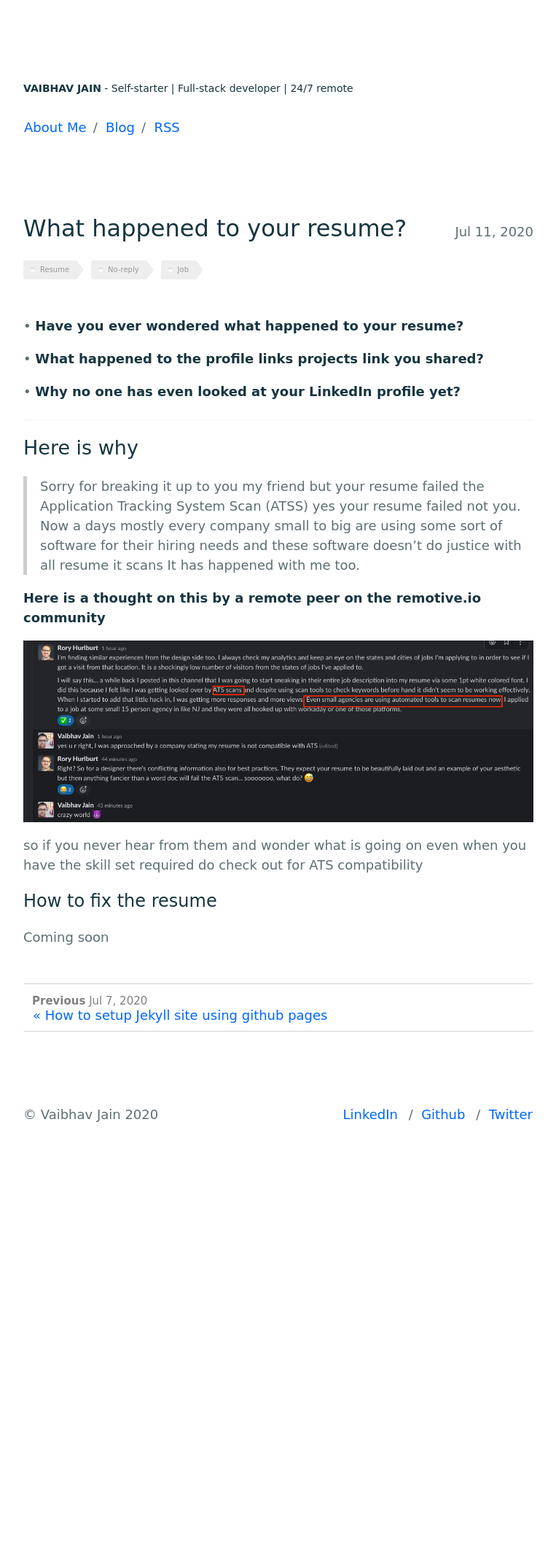
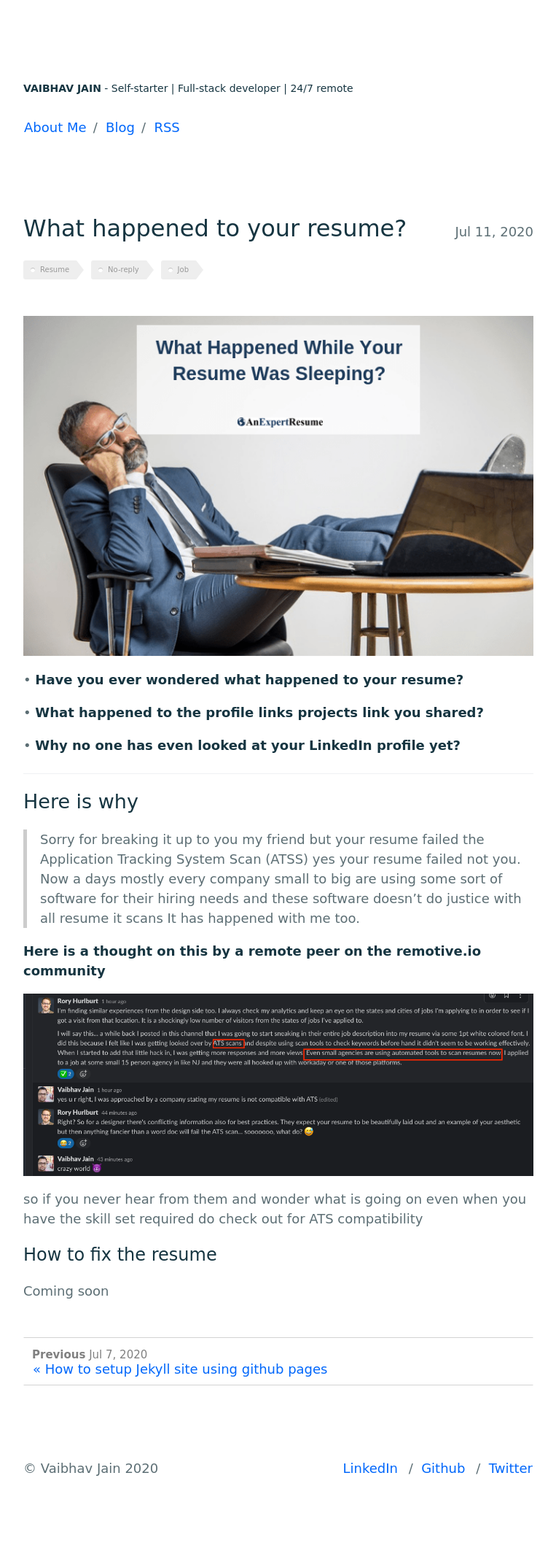
Before and after one commit to vaibhav-jain/vaibhav-jain.github.io, a Jekyll site: the page built from _posts/2020-07-11-what-happened-to-your-resume?.md, in a window 1280 px wide. Shown: the whole page at 73% size, without its empty margins (258-1021 px from the left). Built offline with Jekyll 4.4.1, drawn with Linux system fonts in a browser that asks for light colours; comment, search, counter and statistics services are not loaded; before the commit the page ends 1641 px from its top, so only the background shows below that.

Commit message:
Fix image issue

```diff
--- a/_posts/2020-07-11-what-happened-to-your-resume?.md
+++ b/_posts/2020-07-11-what-happened-to-your-resume?.md
@@ -7,6 +7,8 @@ image: "/../assets/img/What-Happened-While-Your-Resume-Was-Sleeping.png"
 description: "Have you ever wondered what happened to your resume?"
 title: "What happened to your resume?"
 ---
+
+![resume](/../assets/img/What-Happened-While-Your-Resume-Was-Sleeping.png)
 
 • **Have you ever wondered what happened to your resume?**
 
```
Also changed, not shown: assets/img/What-Happened-While-Your-Resume-Was-Sleeping.png (added).
